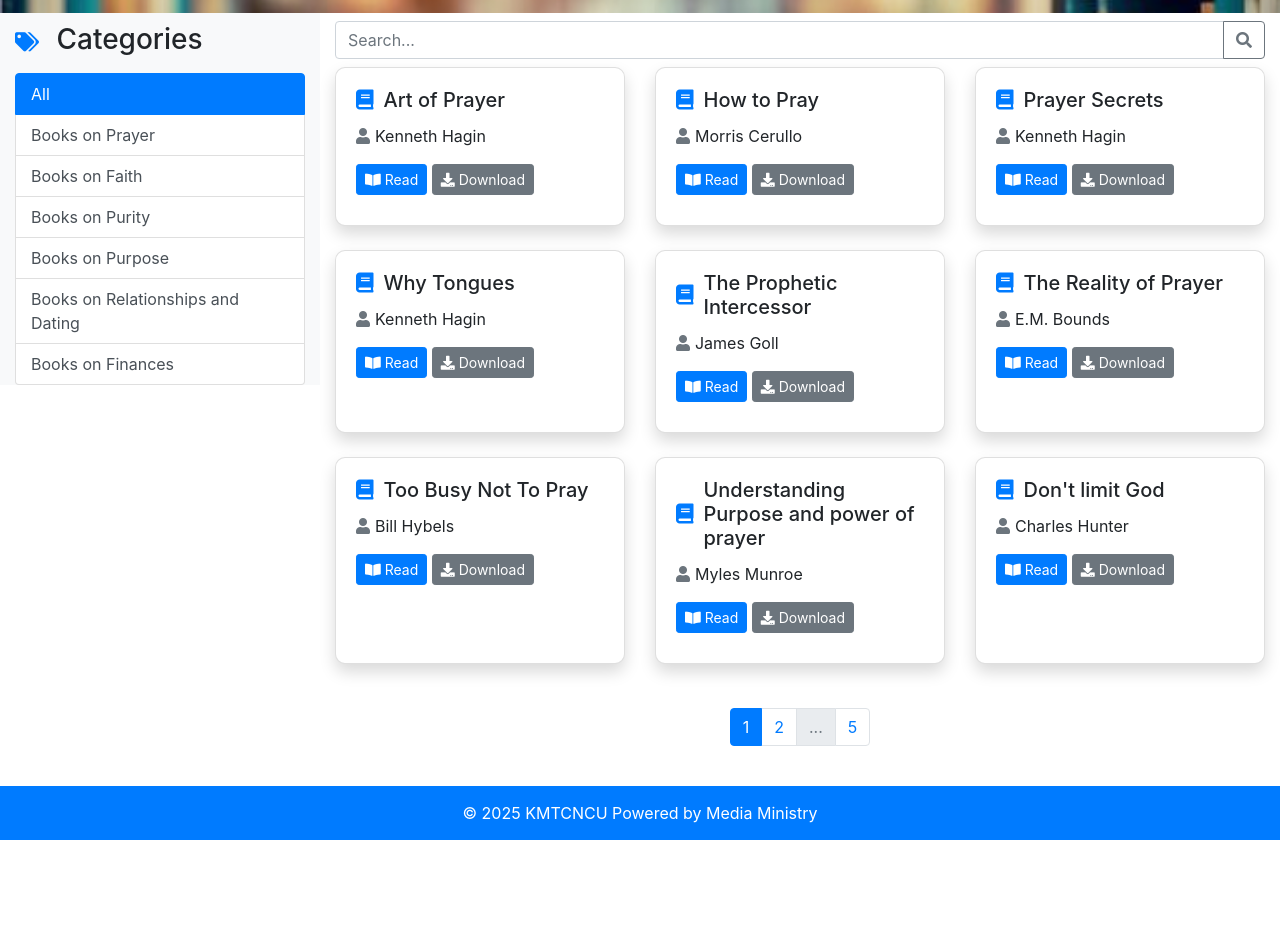
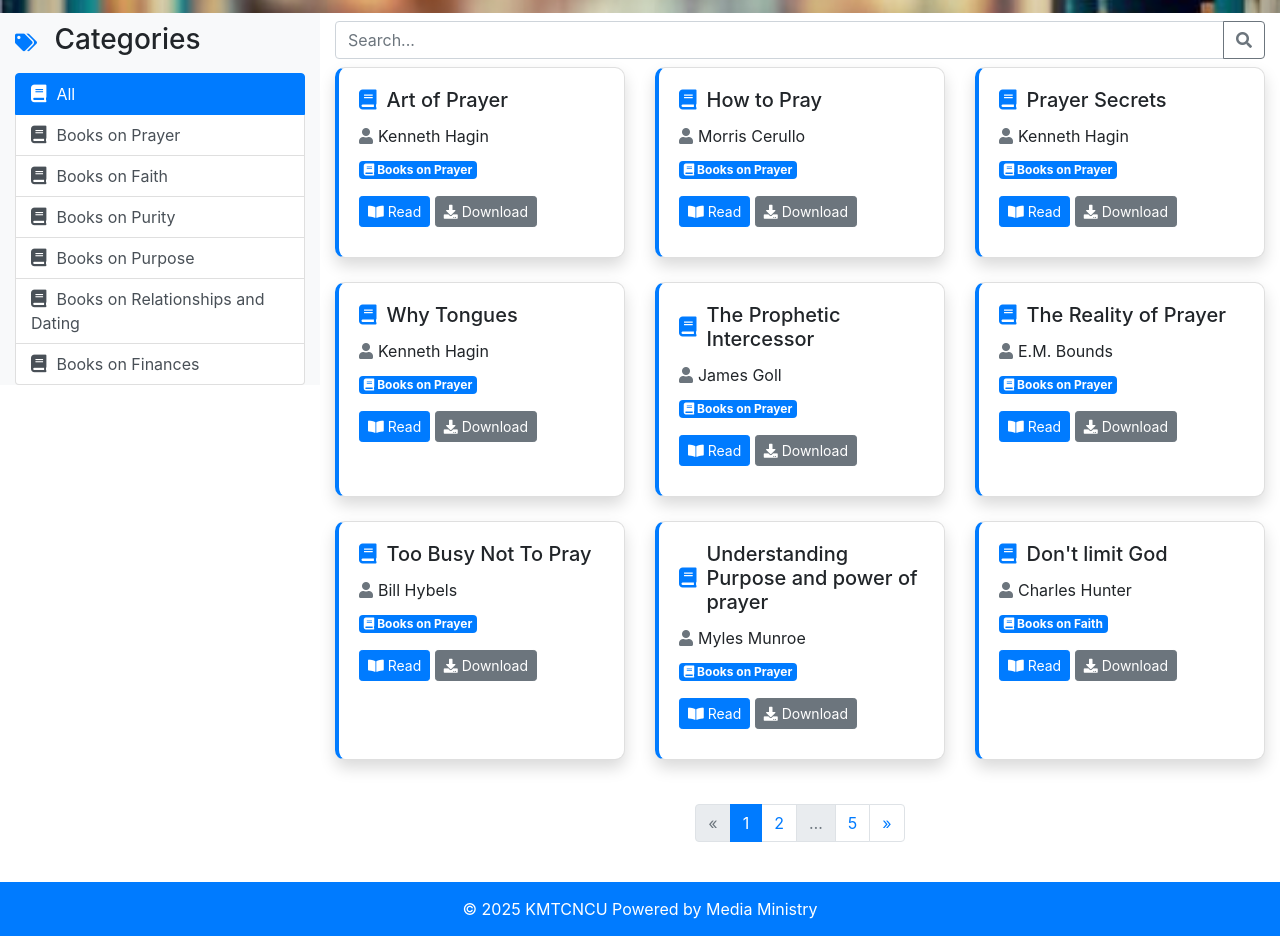
Before and after one commit to kmtcnakscu/web24, a plain HTML site: page index.html in a window 1280 px wide. Shown: the part 139-1075 px from the top of the page. Before the commit the page ends 979 px from the top, so only its background shows below. Drawn offline with nearby package versions, Linux system fonts and the light colour scheme.

Commit message:
index.html

```diff
--- a/index.html
+++ b/index.html
@@ -271,11 +271,11 @@
         color: #007bff;
     }
 
-    .category-icon {
+    /* .category-icon {
         font-size: 1.2rem;
         margin-right: 10px;
         color: #2c3e50;
-    }
+    } */
     .list-group-item.active .category-icon {
         color: white;
     }
@@ -283,7 +283,34 @@
     .list-group-item:hover .category-icon {
         color: white;
     }
+      .book-card {
+        position: relative;
+        overflow: hidden;
+        border-left: 4px solid #007bff; /* Blue accent line */
+        transition: all 0.3s cubic-bezier(0.25, 0.46, 0.45, 0.94);
+    }
 
+    .book-card::before {
+        content: '';
+        position: absolute;
+        left: -100%;
+        top: 0;
+        width: 50%;
+        height: 100%;
+        background: rgba(0, 123, 255, 0.1);
+        transform: skewX(-15deg);
+        transition: left 0.3s ease;
+    }
+
+    .book-card:hover::before {
+        left: 150%;
+    }
+
+    .category-icon {
+        font-size: 1.1rem;
+        margin-right: 10px;
+        transition: color 0.3s ease;
+    }
     </style>
 </head>
 <body>
@@ -418,32 +445,63 @@
     <script src="https://cdn.jsdelivr.net/npm/@popperjs/core@2.5.3/dist/umd/popper.min.js"></script>
     <script src="https://stackpath.bootstrapcdn.com/bootstrap/4.5.2/js/bootstrap.min.js"></script>
 <script>
+    // Configuration
     let books = [];
     let selectedCategory = 'all';
     let searchTerm = '';
     let currentPage = 1;
     const itemsPerPage = 9;
 
-        fetch('books.json').then(r => r.json()).then(bookData => {
+    // Category icons mapping
+    const categoryIcons = {
+        'Spiritual Growth': 'fas fa-dove',
+        'Theology': 'fas fa-church',
+        'Devotionals': 'fas fa-praying-hands',
+        'Leadership': 'fas fa-users-cog',
+        'Apologetics': 'fas fa-cross',
+        'Biography': 'fas fa-user-check',
+        'Bible Study': 'fas fa-bible',
+        'All': 'fas fa-book'
+    };
+
+    // Initial setup
+    document.addEventListener('DOMContentLoaded', () => {
+        fetch('books.json')
+            .then(response => response.json())
+            .then(bookData => {
                 books = bookData;
                 updateCategories();
                 filterContent();
+            })
+            .catch(error => console.error('Error loading books:', error));
+
+        // Event listeners
+        document.getElementById('searchInput').addEventListener('input', handleSearch);
+        document.getElementById('searchButton').addEventListener('click', handleSearch);
+        document.getElementById('contactForm').addEventListener('submit', handleFormSubmit);
     });
 
+    // Category handling
     function updateCategories() {
         const categories = [...new Set(books.map(item => item.category))];
         const categoryList = document.getElementById('categoryList');
+
         categoryList.innerHTML = `
-                <a href="#" class="list-group-item list-group-item-action ${selectedCategory === 'all' ? 'active' : ''}" data-category="all">All</a>
+            <a href="#" class="list-group-item list-group-item-action ${selectedCategory === 'all' ? 'active' : ''}" data-category="all">
+                <i class="${categoryIcons['All']} category-icon"></i>All
+            </a>
             ${categories.map(cat => `
-                    <a href="#" class="list-group-item list-group-item-action ${selectedCategory === cat ? 'active' : ''}" data-category="${cat}">${cat}</a>
+                <a href="#" class="list-group-item list-group-item-action ${selectedCategory === cat ? 'active' : ''}" data-category="${cat}">
+                    <i class="${categoryIcons[cat] || 'fas fa-book'} category-icon"></i>${cat}
+                </a>
             `).join('')}
         `;
+
         categoryList.querySelectorAll('a').forEach(a => {
             a.addEventListener('click', (e) => {
                 e.preventDefault();
                 selectedCategory = a.dataset.category;
-                    categoryList.querySelector('.active').classList.remove('active');
+                document.querySelectorAll('#categoryList .active').forEach(el => el.classList.remove('active'));
                 a.classList.add('active');
                 currentPage = 1;
                 filterContent();
@@ -451,13 +509,16 @@
         });
     }
 
+    // Content filtering and display
     function filterContent() {
         const filtered = books.filter(item =>
             (selectedCategory === 'all' || item.category === selectedCategory) &&
             item.title.toLowerCase().includes(searchTerm.toLowerCase())
         );
+
         const totalPages = Math.ceil(filtered.length / itemsPerPage);
         const paginated = filtered.slice((currentPage - 1) * itemsPerPage, currentPage * itemsPerPage);
+
         displayContent(paginated);
         renderPagination(totalPages);
     }
@@ -465,6 +526,7 @@
     function displayContent(items) {
         const contentList = document.getElementById('contentList');
         contentList.innerHTML = '';
+
         items.forEach(item => {
             const col = document.createElement('div');
             col.className = 'col-md-4 col-sm-6 mb-4';
@@ -477,8 +539,15 @@
                         <div class="author-info">
                             <i class="fas fa-user"></i> ${item.author}
                         </div>
+                        <div class="category-badge mt-2">
+                            <span class="badge badge-primary">
+                                <i class="${categoryIcons[item.category] || 'fas fa-book'}"></i>
+                                ${item.category}
+                            </span>
+                        </div>
                         <div class="mt-3">
-                                <a href="reader.html?file=${encodeURIComponent(item.file)}" class="btn btn-primary btn-sm" target="_blank">
+                            <a href="reader.html?file=${encodeURIComponent(item.file)}"
+                               class="btn btn-primary btn-sm" target="_blank">
                                 <i class="fas fa-book-open"></i> Read
                             </a>
                             <a href="${item.file}" download class="btn btn-secondary btn-sm">
@@ -492,94 +561,92 @@
         });
     }
 
+    // Pagination
   function renderPagination(totalPages) {
     const pagination = document.getElementById('pagination');
     pagination.innerHTML = '';
+
     if (totalPages <= 1) return;
-
-            const pagesToShow = [];
-            const MAX_VISIBLE = 3; // Current page + prev/next
-
-            // Always add first page
-            pagesToShow.push(1);
-
-            // Add ellipsis if current page is far from start
-            if (currentPage > MAX_VISIBLE) {
-                pagesToShow.push('...');
-            }
-
-            // Determine range of pages around current page
-            let start = Math.max(2, currentPage - 1);
-            let end = Math.min(totalPages - 1, currentPage + 1);
-
-            // Add page numbers around current page
-            for (let i = start; i <= end; i++) {
-                if (i > 1 && i < totalPages) {
-                    pagesToShow.push(i);
-                }
-            }
-
-            // Add ellipsis if current page is far from end
-            if (currentPage < totalPages - (MAX_VISIBLE - 1)) {
-                pagesToShow.push('...');
-            }
-
-            // Always add last page
-            if (totalPages > 1) {
-                pagesToShow.push(totalPages);
-            }
 
     const ul = document.createElement('ul');
     ul.className = 'pagination';
 
-            pagesToShow.forEach(page => {
-                if (page === '...') {
+    // Previous button
     ul.innerHTML += `
-                        <li class="page-item disabled">
-                            <span class="page-link">...</span>
+        <li class="page-item ${currentPage === 1 ? 'disabled' : ''}">
+            <a class="page-link" href="#" data-page="${currentPage - 1}">&laquo;</a>
         </li>
     `;
+
+    // Generate dynamic page numbers with ellipsis
+    const pages = [];
+    pages.push(1);
+
+    let startWindow = Math.max(2, currentPage - 1);
+    let endWindow = Math.min(totalPages - 1, currentPage + 1);
+
+    // Add left ellipsis if needed
+    if (startWindow > 2) pages.push('...');
+
+    // Add window pages
+    for (let i = startWindow; i <= endWindow; i++) pages.push(i);
+
+    // Add right ellipsis if needed
+    if (endWindow < totalPages - 1) pages.push('...');
+
+    // Add last page if not already included
+    if (totalPages > 1) pages.push(totalPages);
+
+    // Create page items
+    pages.forEach(page => {
+        if (page === '...') {
+            ul.innerHTML += `<li class="page-item disabled"><span class="page-link">…</span></li>`;
         } else {
+            const active = page === currentPage ? 'active' : '';
             ul.innerHTML += `
-                        <li class="page-item ${page === currentPage ? 'active' : ''}">
+                <li class="page-item ${active}">
                     <a class="page-link" href="#" data-page="${page}">${page}</a>
                 </li>
             `;
         }
     });
 
+    // Next button
+    ul.innerHTML += `
+        <li class="page-item ${currentPage === totalPages ? 'disabled' : ''}">
+            <a class="page-link" href="#" data-page="${currentPage + 1}">&raquo;</a>
+        </li>
+    `;
+
     ul.querySelectorAll('.page-link').forEach(link => {
-                if (link.dataset.page) {
         link.addEventListener('click', (e) => {
             e.preventDefault();
-                        currentPage = parseInt(link.dataset.page);
+            const page = link.dataset.page;
+            if (page) {
+                currentPage = parseInt(page);
                 filterContent();
+            }
         });
-                }
     });
 
     pagination.appendChild(ul);
 }
 
-        document.getElementById('searchInput').addEventListener('input', (e) => {
+    // Search handling
+    function handleSearch(e) {
         searchTerm = e.target.value.toLowerCase();
         currentPage = 1;
         filterContent();
-        });
+    }
 
-        document.getElementById('searchButton').addEventListener('click', () => {
-            currentPage = 1;
-            filterContent();
-        });
-
-        document.getElementById('contactForm').addEventListener('submit', async (e) => {
+    // Contact form handling
+    async function handleFormSubmit(e) {
         e.preventDefault();
         const form = e.target;
-            const submitButton = document.getElementById('submitButton');
+        const submitButton = form.querySelector('button[type="submit"]');
         const spinner = submitButton.querySelector('.spinner-border');
 
         submitButton.disabled = true;
-            submitButton.classList.add('btn-loading');
         spinner.classList.remove('d-none');
 
         try {
@@ -587,16 +654,10 @@
             const response = await fetch(form.action, {
                 method: 'POST',
                 body: formData,
-                    headers: {
-                        'Accept': 'application/json'
-                    }
+                headers: { 'Accept': 'application/json' }
             });
 
             const result = await response.json();
-
-                submitButton.disabled = false;
-                submitButton.classList.remove('btn-loading');
-                spinner.classList.add('d-none');
 
             if (result.success) {
                 form.reset();
@@ -606,37 +667,30 @@
                 alert('Failed to send message. Please try again.');
             }
         } catch (error) {
-                submitButton.disabled = false;
-                submitButton.classList.remove('btn-loading');
-                spinner.classList.add('d-none');
             alert('An error occurred. Please try again later.');
             console.error('Form submission error:', error);
+        } finally {
+            submitButton.disabled = false;
+            spinner.classList.add('d-none');
         }
+    }
+
+    // Scroll to top functionality
+    window.addEventListener('scroll', () => {
+        const scrollButton = document.querySelector('.scroll-to-top');
+        scrollButton.classList.toggle('show', window.pageYOffset > 100);
     });
 
-        const scrollButton = document.querySelector('.scroll-to-top');
-        window.addEventListener('scroll', () => {
-            if (window.pageYOffset > 100) {
-                scrollButton.classList.add('show');
-            } else {
-                scrollButton.classList.remove('show');
-            }
+    document.querySelector('.scroll-to-top').addEventListener('click', () => {
+        window.scrollTo({ top: 0, behavior: 'smooth' });
     });
 
-        scrollButton.addEventListener('click', () => {
-            window.scrollTo({
-                top: 0,
-                behavior: 'smooth'
-            });
-        });
-
-        window.addEventListener('load', function() {
-            setTimeout(function() {
+    // Preloader
+    window.addEventListener('load', () => {
+        setTimeout(() => {
             const preloader = document.getElementById('preloader');
             preloader.classList.add('fade-out');
-                setTimeout(() => {
-                    preloader.style.display = 'none';
-                }, 500);
+            setTimeout(() => preloader.style.display = 'none', 500);
         }, 2000);
     });
 </script>
```
Lines whose indentation alone changed are shown as unchanged.
